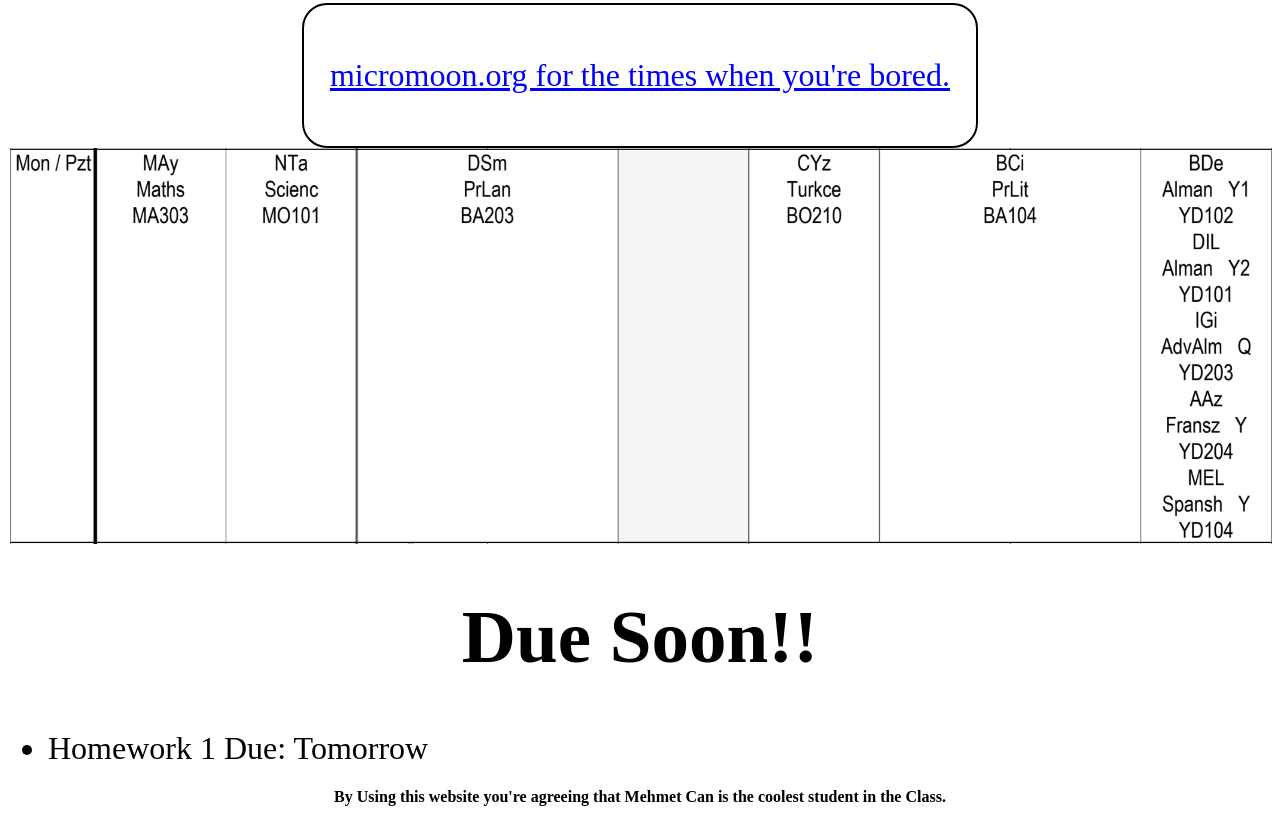
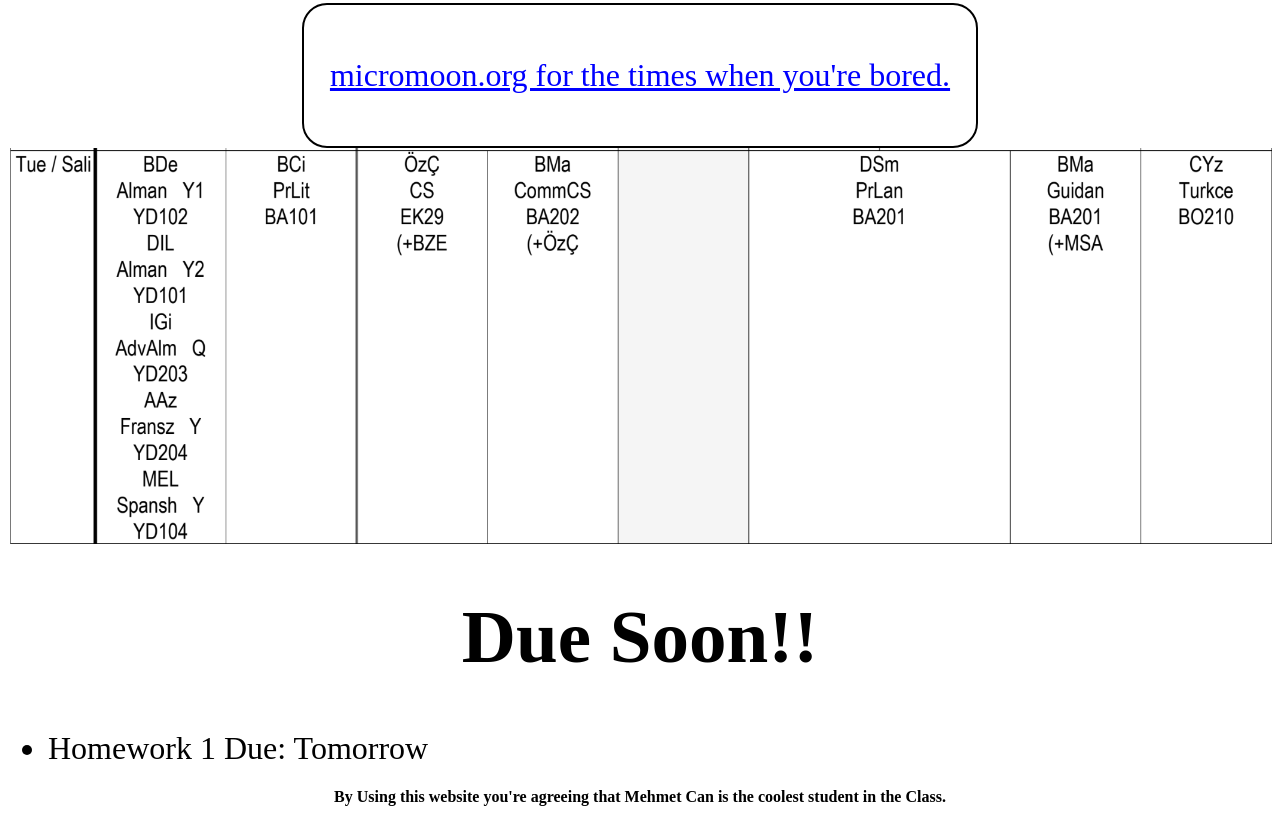
Before and after one commit to mehmetcankahveci/prepI, a plain HTML site: page index.html in a window 1280 px wide. Shown: the part 807-1635 px from the top of the page. Drawn offline with Linux system fonts and the light colour scheme.

Commit message:
Update index.html

```diff
--- a/index.html
+++ b/index.html
@@ -9,7 +9,7 @@
         <meta name="theme-color" content="#FFFFFF">
         <meta name="msapplication-navbutton-color" content="#FFFFFF">
         <meta name="apple-mobile-web-app-status-bar-style" content="black-translucent">
-        <meta name="msapplication-starturl" content="/">
+        <meta name="msapplication-starturl" content="/prepI">
 
 
 <link rel="icon" type="image/png" sizes="1080x1080" href="kek.png">
@@ -129,7 +129,7 @@
             <a id="hey"href="http://micromoon.org"><p>micromoon.org for the times when you're bored.</p></a>
 
         </div>
-        <img src="Prog/Mon.png">
+        <img src="Prog/Tue.png">
         <h1 class="cooler">Due Soon!!</h1>
         <ul>
             <li class="cool">Homework 1 Due: Tomorrow</li>
```
